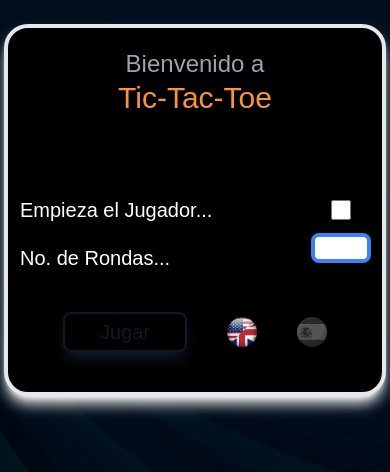
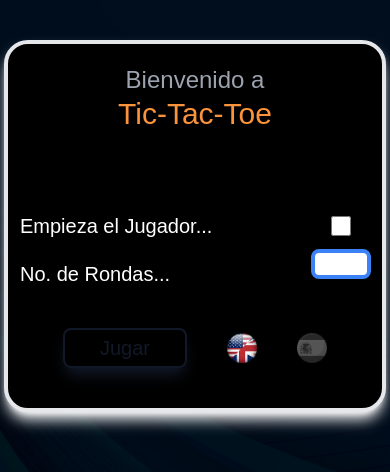
Before and after one commit to JoseCorrientes/tictactoe, a React (Vite) app: page / in a window 390 px wide. Shown: the top 472 px of the page. Built offline with nearby package versions, Linux system fonts and the light colour scheme; a web font is replaced by a local one.

Commit message:
20240312-10

```diff
--- a/src/components/Instructions/Instructions.jsx
+++ b/src/components/Instructions/Instructions.jsx
@@ -31,7 +31,7 @@ function Instructions({handleSubmit, language, messages, handleChangeLanguage})
     className="flex flex-row justify-center items-start fixed inset-0 w-screen h-screen bg-black bg-opacity-70 "
 >
             <div
-                className="mt-6 sm:mt-2 flex flex-col items-center w-full sm:w-auto px-0 sm:px-10  h-auto m-1 sm:m-0 sm:h-auto  border-4 rounded-3xl bg-black bg-opacity-100 shadow-white shadow-lg  ">
+                className="mt-10 sm:mt-2 flex flex-col items-center w-full sm:w-auto px-0 sm:px-10  h-auto m-1 sm:m-0 sm:h-auto  border-4 rounded-3xl bg-black bg-opacity-100 shadow-white shadow-lg  ">
 
                     <p
                         className="font-fontdinerSwanky text-2xl sm:text-3xl text-gray-400 sm:mt-10 sm:mb-5 mt-5"
```
